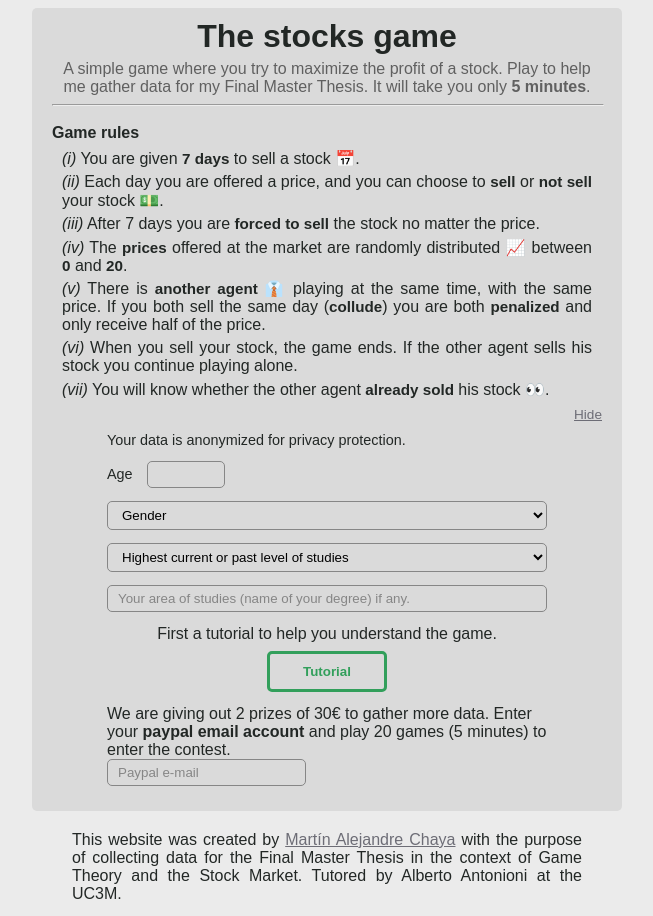
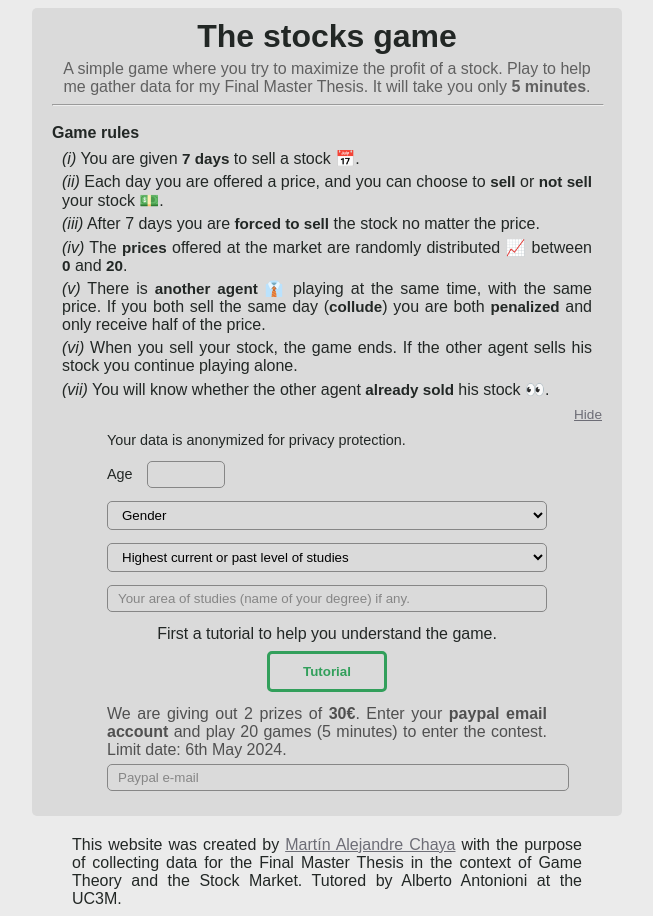
Before and after one commit to MartinAlejandreChaya/stocks-game-tfm, a Flask app: page / in a window 1280 px wide. Shown: the whole page, without its empty margins (313-966 px from the left). Run offline with Flask 3, Linux system fonts and the light colour scheme.

Commit message:
style changes.

```diff
--- a/static/css/user_data.css
+++ b/static/css/user_data.css
@@ -48,3 +48,12 @@
     padding: 10px 2px;
     margin-top: 8px;
 }
+
+#user-data #user-data-concurso-text {
+    text-align: justify;
+    color: #505050;
+}
+#user-data #user-data-concurso-paypal {
+    width: 100%;
+    margin-top: 5px;
+}
--- a/templates/index.html
+++ b/templates/index.html
@@ -73,8 +73,8 @@
                     <button id="tutorial-button">Tutorial</button>
                 </div>
                 <div>
-                    <p>We are giving out 2 prizes of 30€ to gather more data. Enter your <b>paypal email account</b>
-                    and play 20 games (5 minutes) to enter the contest.</p>
+                    <p id="user-data-concurso-text">We are giving out 2 prizes of <b>30€</b>. Enter your <b>paypal email account</b>
+                    and play 20 games (5 minutes) to enter the contest. Limit date: 6th May 2024.</p>
                    <input id="user-data-concurso-paypal" type="text" maxlength="150"
                        placeholder="Paypal e-mail">
                 </div>
```
